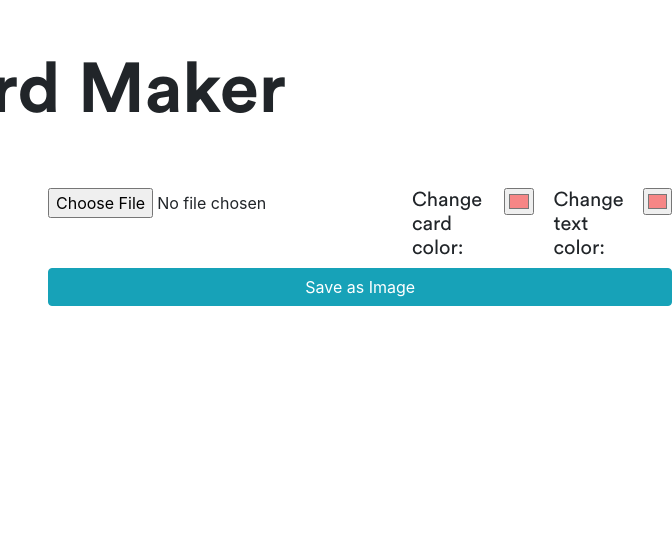
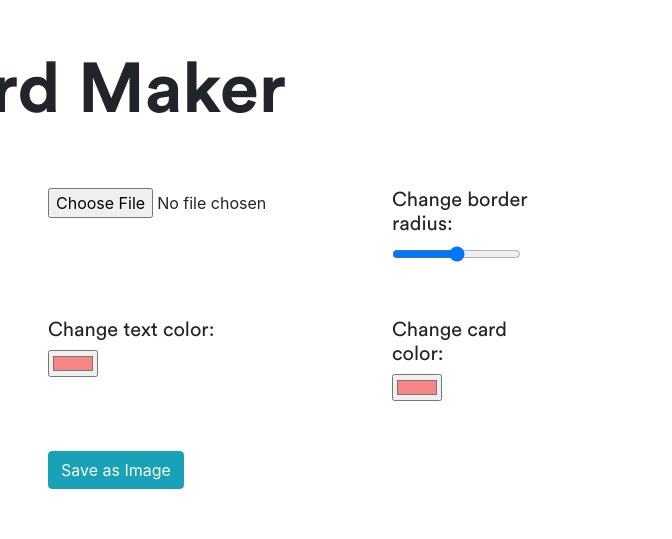
Before and after one commit to asiiapiazza/Lyrics-Card-Generator, a website: page index.html in a window 1280 px wide. Shown: the top 539 px of the page, 648-1320 px from the left, 672 px wide, since content can reach past the window. Drawn offline with nearby package versions, Linux system fonts and the light colour scheme.

Commit message:
Grid options, fix dimension canvas

```diff
--- a/index.html
+++ b/index.html
@@ -10,13 +10,13 @@
             integrity="sha384-ggOyR0iXCbMQv3Xipma34MD+dH/1fQ784/j6cY/iJTQUOhcWr7x9JvoRxT2MZw1T" crossorigin="anonymous">
 
     </head>
-    <body >
+    <body>
         <div class="container" >
             <h2 style="font-size: 70px;">Spotify Lyrics Card Maker</h2>
-            <div class="main-div" >
+            <div class="main-div" style="height: 10px" >
                 <!-- -------------------CANVAS------------------ -->
-                <div class="canvas" id="canvas" style="border-radius: 50px; background-color: transparent;">
-                    <div class="rect-default" id="rect" style="border-radius:20px; width: 500px; height: fit-content;">
+                <div class="canvas" id="canvas" style="border-radius: 20px; background-color: transparent;" >
+                    <div class="rect-default" id="rect" style="border-radius:20px; width: 500px; height: fit-content;    box-shadow: 2px 2px 27px 7px rgba(0, 0, 0, 0.85)">
                         <div class="content-rect">
                             <div class="songs-info">
                                 <p id="output2"><img src="https://via.placeholder.com/80"id="output"style="width:80px;
@@ -38,7 +38,7 @@
 
                             <!-- <input type="text" id="" /> -->
                             <div>
-                                <img src="../Assets/spotify.png" class="spotify-logo" />
+                                <img src="Assets/spotify.png" class="spotify-logo" />
                             </div>
                         </div>
                     </div>
@@ -46,18 +46,31 @@
 
 
                 <!-- -------------------OPZIONI------------------ -->
-                <div class="options" style="width: 800px; display: flex;flex-direction: column;">
-                    <div style="display:flex; flex-direction: row; align-content: space-around;">
-                        <p style="height:fit-content"><input id="pick-file" type="file" accept="image/*" name="image" id="file" onchange="loadFile(event)""></p>
+                <div class="parent">
+                    <div class="div1">
+                        <p style="height:fit-content"><input id="pick-file" type="file" accept="image/*" name="image" id="file"
+                        onchange="loadFile(event)""></p>
+                    </div>
 
-                            <h3 style="font-size: 20px; margin-left: 20px;">Change card color: </h3>
-                            <input id="color-card" type="color" value="#F68686" />
-                            <h3 style="font-size: 20px; margin-left: 20px;">Change text color: </h3>
-                            <input id="color-text" type="color" value="#F68686" />
+                    <div class="div2">
+                        <h3 style="font-size: 20px;">Change border radius: </h3>
+                        <input type="range" class="form-range" min="0" max="20" step="1" id="border"  >
+                    </div>
 
+
+                    <div class="div3">
+                        <h3 style="font-size: 20px;">Change text color: </h3>
+                        <input id="color-text" type="color" value="#F68686" />
                     </div>
-                        <button type="button" id="download"class="btn btn-info" style="height: fit-content">Save as Image</button>
-                </div>
+                    <div class="div4">
+                        <button type="button" id="download" class="btn btn-info" style="height: fit-content">Save as Image</button>
+                    </div>
+                    <div class="div5">
+                        <h3 style="font-size: 20px;">Change card color: </h3>
+                        <input id="color-card" type="color" value="#F68686" />
+                    </div>
+             </div>
+
             </div>
         </div>
 
@@ -87,15 +100,27 @@
         </script>
 
         <script>
-
               $("#download").on("click", function () {
-                    html2canvas(document.querySelector("#rect")).then(canvas => {
+                    html2canvas(document.querySelector("#rect"), { backgroundColor: null },  { scale: window.devicePixelRatio }).then(canvas => {
                         canvas.toBlob(function (blob) {
                             // Generate file download
                             window.saveAs(blob, "Spotify-Lyric.png");
                         });
                     });
                 });
+        </script>
+
+
+        <script>
+
+                document.getElementById("border").addEventListener("input", function ()
+                {
+                    document.getElementById("rect").style.borderRadius = this.value
+                    console.log(this.value)
+                    console.log(document.getElementById("rect").style.borderRadius)
+                    document.getElementById("canvas").style.borderRadius = this.value
+                })
+
         </script>
 
     <footer class="bg-light text-center text-lg-start">
--- a/style.css
+++ b/style.css
@@ -4,9 +4,37 @@
     background-color: #F68686;
     flex-direction: column;
     display: flex;
-    box-shadow: 2px 2px 27px 7px rgba(0, 0, 0, 0.85);
+    box-shadow: 2px 2px 27px 7px rgba(0, 0, 0, 0.85)
 }
 
+
+.parent {
+    display: grid;
+    position: sticky;
+    height: fit-content;
+    grid-column-gap: 0px;
+    grid-row-gap: 50px;
+}
+
+.div1 {
+    grid-area: 1 / 1 / 2 / 2;
+}
+
+.div2 {
+    grid-area: 1 / 3 / 2 / 4;
+}
+
+.div3 {
+    grid-area: 2 / 1 / 3 / 2;
+}
+
+.div4 {
+    grid-area: 3 / 1 / 4 / 2;
+}
+
+.div5 {
+    grid-area: 2 / 3 / 3 / 4;
+}
 
 .container {
     margin: auto;
```
